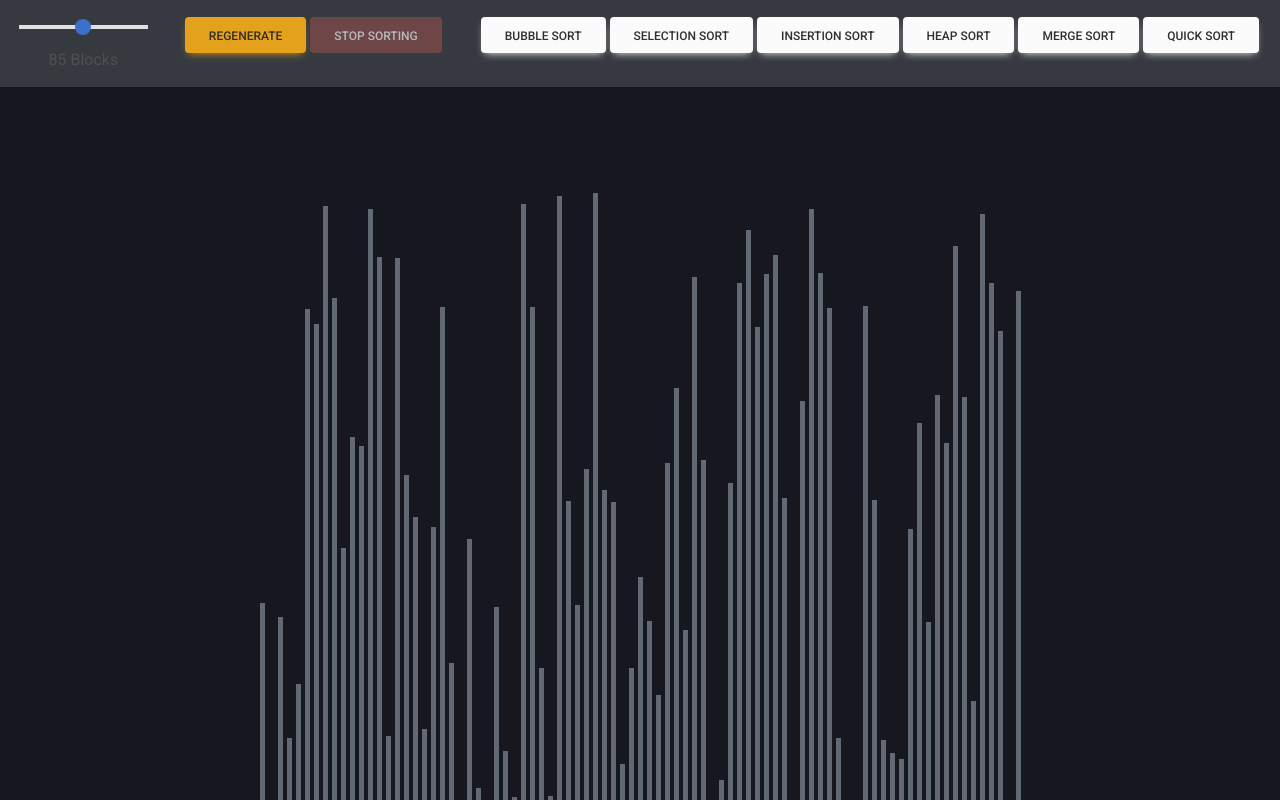
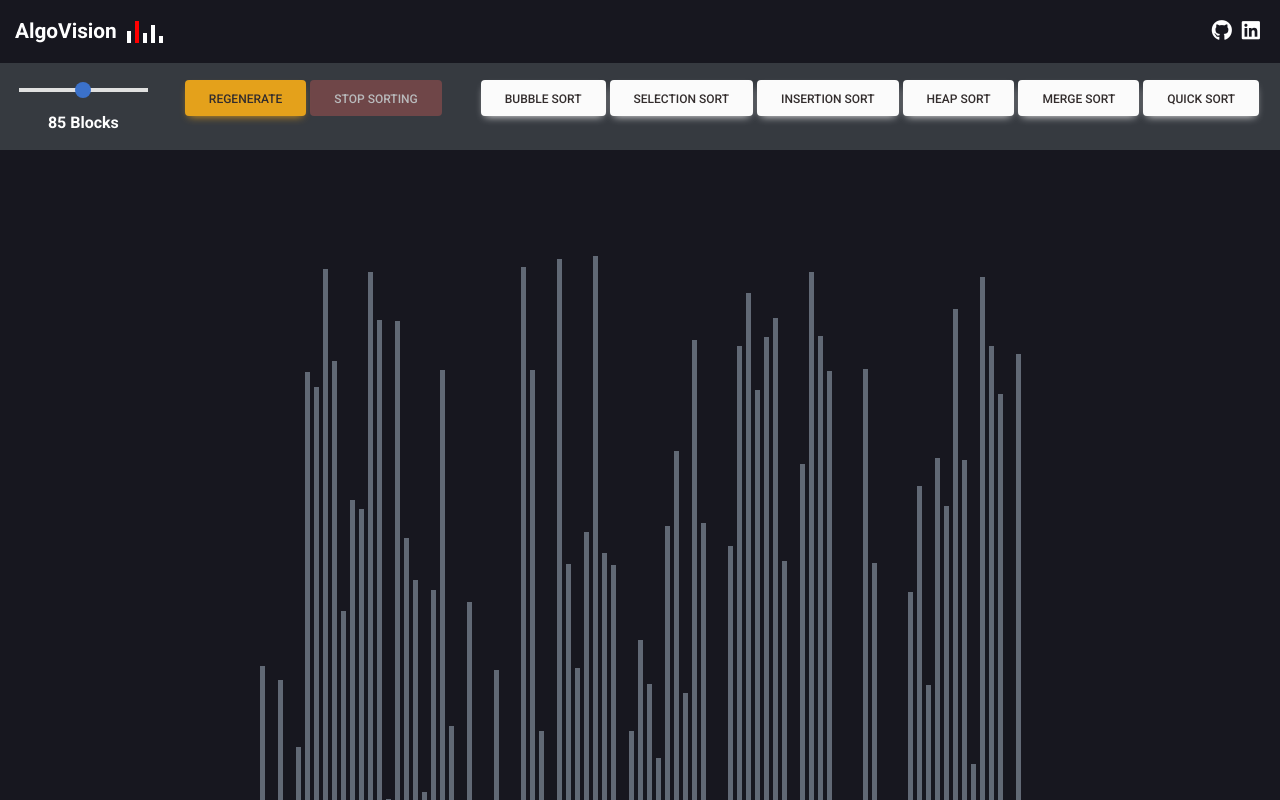
Before and after one commit to Kevrev/AlgoVisualizer, a React (Create React App) app: page / in a window 1280 px wide. Shown: the top 800 px of the page. Built offline with nearby package versions, Linux system fonts and the light colour scheme.

Commit message:
Added temp logo, and social links to header components

```diff
--- a/src/App.js
+++ b/src/App.js
@@ -1,5 +1,7 @@
 import logo from './logo.svg';
 import './App.css';
+import Header from './Header/Header'
+import './Header/Header.css';
 import Visualizer from './Visualizer/Visualizer';
 import './Visualizer/Visualizer.css';
 
@@ -7,6 +9,7 @@ function App() {
 
   return (
     <div className="App">
+      <Header />
       <Visualizer />
     </div>
   );
--- /dev/null
+++ b/src/Header/Header.css
@@ -0,0 +1,33 @@
+.header-content-container {
+  display: flex;
+  justify-content: space-between;
+  margin: 15px
+}
+
+.web-logo {
+  display: flex;
+  justify-content: between;
+  gap: 10px;
+  align-items: center;
+}
+
+.web-title {
+  color: white;
+  font-weight: bold;
+  font-size: 1.3rem;
+}
+
+.web-array {
+  display: flex;
+  align-items: flex-end;
+  gap: 4px;
+}
+
+.web-block {
+  width: 4px;
+}
+
+.social-icon-container a {
+  padding: 5px;
+  font-size: 1.3rem;
+}
--- /dev/null
+++ b/src/Header/Header.js
@@ -0,0 +1,51 @@
+import { MDBIcon, MDBBtn } from 'mdb-react-ui-kit';
+
+const Header = () => {
+  return (
+    <header>
+      <div className="header-content-container">
+        <div className="web-logo">
+          <div className="web-title">AlgoVision</div>
+          <div className="web-array">
+            <div className="web-block" style={{
+                height: '12px',
+                backgroundColor: 'white',
+              }}></div>
+            <div
+              className="web-block"
+              style={{
+                height: '22px',
+                backgroundColor: 'red',
+              }}
+            ></div>
+            <div className="web-block" style={{
+                height: '10px',
+                backgroundColor: 'white',
+              }}></div>
+            <div className="web-block" style={{
+                height: '18px',
+                backgroundColor: 'white',
+              }}></div>
+            <div className="web-block" style={{
+                height: '7px',
+                backgroundColor: 'white',
+              }}></div>
+          </div>
+        </div>
+        <div className="social-icon-container">
+          <a href="https://github.com/Kevrev/algoVisualizer" target="_blank">
+            <MDBIcon fab icon="github" />
+          </a>
+          <a
+            href="https://www.linkedin.com/in/kevin-small-a77152285/"
+            target="_blank"
+          >
+            <MDBIcon fab icon="linkedin" />
+          </a>
+        </div>
+      </div>
+    </header>
+  );
+};
+
+export default Header;
--- a/src/Visualizer/Visualizer.css
+++ b/src/Visualizer/Visualizer.css
@@ -50,6 +50,11 @@
   padding-right: 25px;
 }
 
+.slider-text {
+  color: white;
+  font-weight: bold;
+}
+
 .selected-sort {
   display: flex;
   margin: auto;
--- a/src/Visualizer/Visualizer.js
+++ b/src/Visualizer/Visualizer.js
@@ -73,7 +73,7 @@ const Visualizer = () => {
               onChange={handleSliderChange}
               disabled={isSorting}
             />
-            <div>{range} Blocks</div>
+            <div className='slider-text'>{range} Blocks</div>
           </div>
         </div>
         <div className="button-container">
--- a/src/index.css
+++ b/src/index.css
@@ -10,3 +10,8 @@ code {
   font-family: source-code-pro, Menlo, Monaco, Consolas, 'Courier New',
     monospace;
 }
+
+a {
+  color: white;
+  text-decoration: none;
+}
```
Also changed, not shown: public/index.html (+0 -23 lines).
